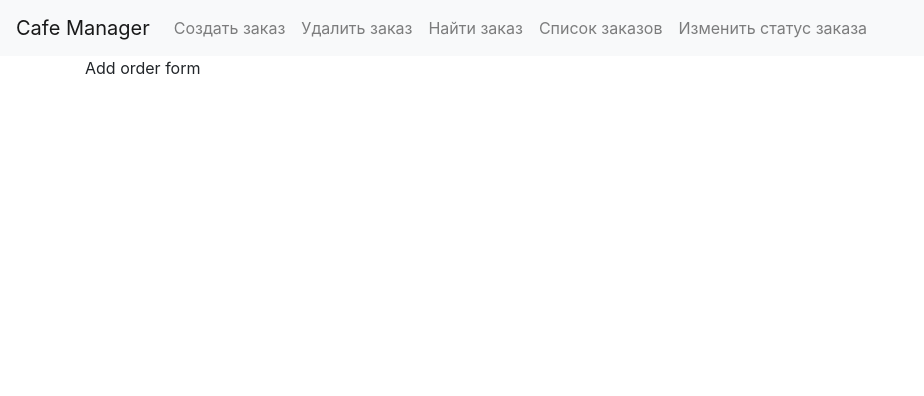
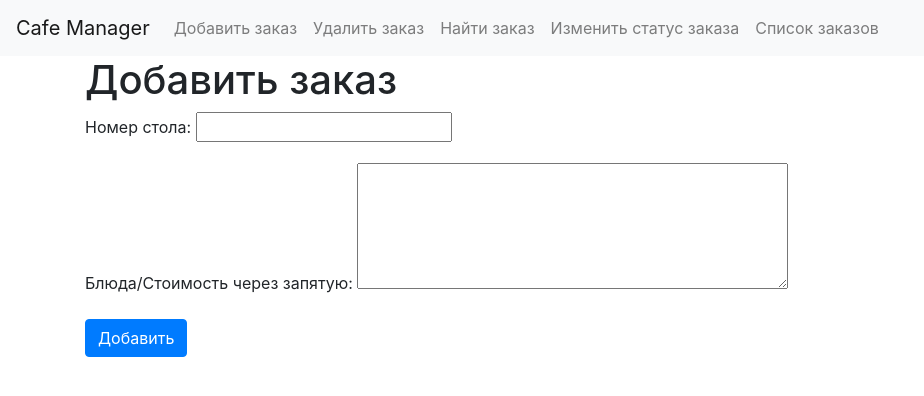
Before and after one commit to maxkeymax/CafeManager, a Django app: page /order/add_order/ in a window 1280 px wide. Shown: the top 396 px of the page, without its empty margins (0-924 px from the left). Run offline with Django 4.2, Linux system fonts and the light colour scheme; some libraries are stand-ins or nearby versions.

Commit message:
Add add order feature

```diff
--- /dev/null
+++ b/cafemanager/order/forms.py
@@ -0,0 +1,38 @@
+from django import forms
+from .models import Order
+
+class OrderForm(forms.ModelForm):
+    class Meta:
+        model = Order
+        fields = ('table_number', 'items')
+        labels = {
+            'table_number': 'Номер стола',
+            'items': 'Блюда/Стоимость через запятую',
+        }
+        widgets = {
+            'items': forms.Textarea(attrs={'rows': 5}),
+        }
+        # error_messages = {
+        #     'table_number': {
+        #         'equired': 'Пожалуйста, введите номер стола.',
+        #     },
+        #     'items': {
+        #         'equired': 'Пожалуйста, введите список блюд.',
+        #     },
+        # }
+
+    def save(self, commit=True):
+        instance = super().save(commit=False)
+        items = instance.items
+        if items:
+            total_price = 0
+            for item in items.split(','):
+                try:
+                    _, price = item.split('/')
+                    total_price += int(price)
+                except ValueError:
+                    raise forms.ValidationError('Неправильный формат ввода блюд и цен')
+            instance.total_price = total_price
+        if commit:
+            instance.save()
+        return instance
--- a/cafemanager/order/models.py
+++ b/cafemanager/order/models.py
@@ -2,10 +2,15 @@ from django.db import models
 
 
 class Order(models.Model):
+    STATUS_CHOISES = [
+        ('в ожидании', 'В ожидании'),
+        ('готово', 'Готово'),
+        ('оплачено', 'Оплачено')
+    ]
     table_number = models.IntegerField(verbose_name='Номер стола')
-    order_id = models.CharField(max_length=10, unique=True, verbose_name='ID заказа')
     items = models.TextField(verbose_name='Заказанные блюда')
-    status = models.CharField(max_length=20, default='в ожидании', verbose_name='Статус')
+    total_price = models.IntegerField(verbose_name='Общая стоимость', default=0)
+    status = models.CharField(max_length=10, choices=STATUS_CHOISES, default='в ожидании', verbose_name='Статус')
 
     def __str__(self):
-        return f'Заказ № {self.order_id} на стол № {self.table_number}'
+        return f'Заказ № {self.id} на стол № {self.table_number} статус: {self.status}'
--- a/cafemanager/order/views.py
+++ b/cafemanager/order/views.py
@@ -1,4 +1,12 @@
-from django.shortcuts import render
+from django.shortcuts import render, redirect
+from .forms import OrderForm
 
 def add_order(request):
-    return render(request, 'order/add_order.html')
+    if request.method == 'POST':
+        form = OrderForm(request.POST)
+        if form.is_valid():
+            form.save()
+            return redirect('add_order')
+    else:
+        form = OrderForm()
+    return render(request, 'order/add_order.html', {'form': form})
--- a/cafemanager/templates/base.html
+++ b/cafemanager/templates/base.html
@@ -3,7 +3,7 @@
 <head>
     <meta charset="UTF-8">
     <meta name="viewport" content="width=device-width, initial-scale=1.0">
-    <title>Сайт заказов</title>
+    <title>Cafe Manager</title>
     <link rel="stylesheet" href="https://maxcdn.bootstrapcdn.com/bootstrap/4.0.0/css/bootstrap.min.css">
 </head>
 <body>
@@ -15,7 +15,7 @@
         <div class="collapse navbar-collapse" id="navbarSupportedContent">
             <ul class="navbar-nav mr-auto">
                 <li class="nav-item">
-                    <a class="nav-link" href="{% url 'add_order' %}">Создать заказ</a>
+                    <a class="nav-link" href="{% url 'add_order' %}">Добавить заказ</a>
                 </li>
                 <li class="nav-item">
                     <a class="nav-link" href="#">Удалить заказ</a>
@@ -24,10 +24,10 @@
                     <a class="nav-link" href="#">Найти заказ</a>
                 </li>
                 <li class="nav-item">
-                    <a class="nav-link" href="#">Список заказов</a>
+                    <a class="nav-link" href="#">Изменить статус заказа</a>
                 </li>
                 <li class="nav-item">
-                    <a class="nav-link" href="#">Изменить статус заказа</a>
+                    <a class="nav-link" href="#">Список заказов</a>
                 </li>
             </ul>
         </div>
--- a/cafemanager/templates/order/add_order.html
+++ b/cafemanager/templates/order/add_order.html
@@ -1,3 +1,10 @@
 {% extends 'base.html' %}
 
-{% block content %}Add order form{% endblock %}
+{% block content %}
+    <h1>Добавить заказ</h1>
+    <form method="post">
+        {% csrf_token %}
+        {{ form.as_p }}
+        <button type="submit" class="btn btn-primary">Добавить</button>
+    </form>
+{% endblock %}
```
Also changed, not shown: cafemanager/order/migrations/0002_remove_order_order_id_order_total_price_and_more.py (added).
